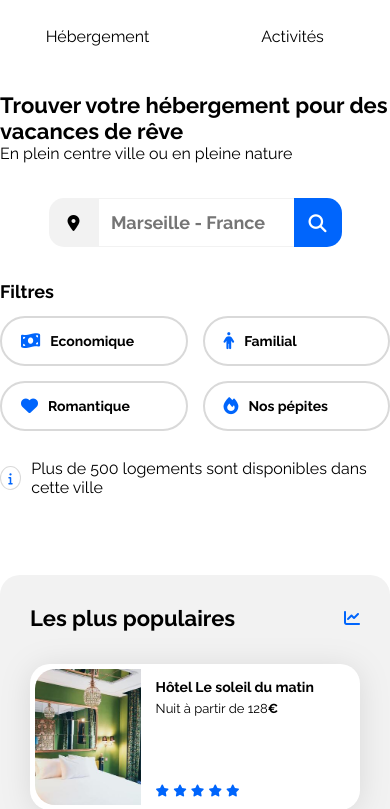
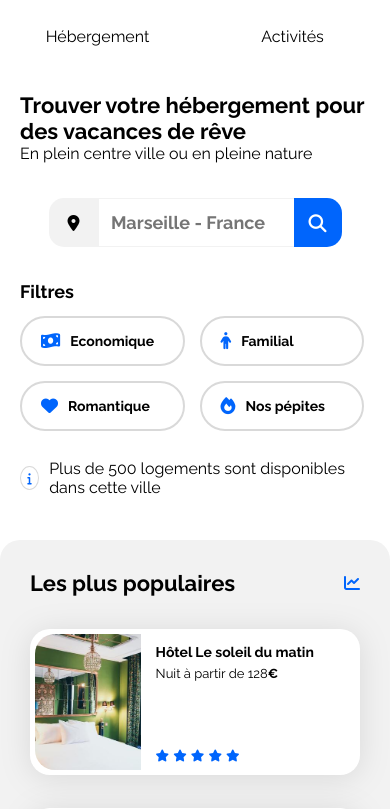
Before and after one commit to dcsapp/oc_projet2, a plain HTML site: page index.html in a window 390 px wide. Shown: the part 53-862 px from the top of the page. Drawn offline with Linux system fonts and the light colour scheme.

Commit message:
Filtres flex + wrap iso grid

```diff
--- a/css/style.css
+++ b/css/style.css
@@ -29,7 +29,7 @@ body {
 }
 
 a {
-    color: #000;
+  color: #000;
 }
 
 main {
@@ -571,6 +571,10 @@ footer .container {
     border-bottom: 2px solid var(--main-color);
   }
 
+  .info-group {
+    margin: 0 20px;
+  }
+
   .search-form {
     justify-content: center;
   }
@@ -598,16 +602,25 @@ footer .container {
     font-size: 14px;
   }
 
+  /* Grid Option */
+  /*
   .filter-boxes {
     width: 100%;
     display: grid;
     grid-template-columns: repeat(2, 1fr);
+  } */
+
+  /* flex version */
+  .filter-boxes {
+    width: 100%;
+    display: flex;
+    flex-wrap: wrap;
   }
-  /*
-  .filter-box {
-    flex: 1;
-    flex-grow: 1;
-  } */
+
+  .filter-boxes > * {
+    align-content: space-between;
+    flex: 0 0 47%;
+  }
 
   /* Mobile HEBERGEMENTS */
 
```
Also changed, not shown: index.html (+0 -4 lines).
